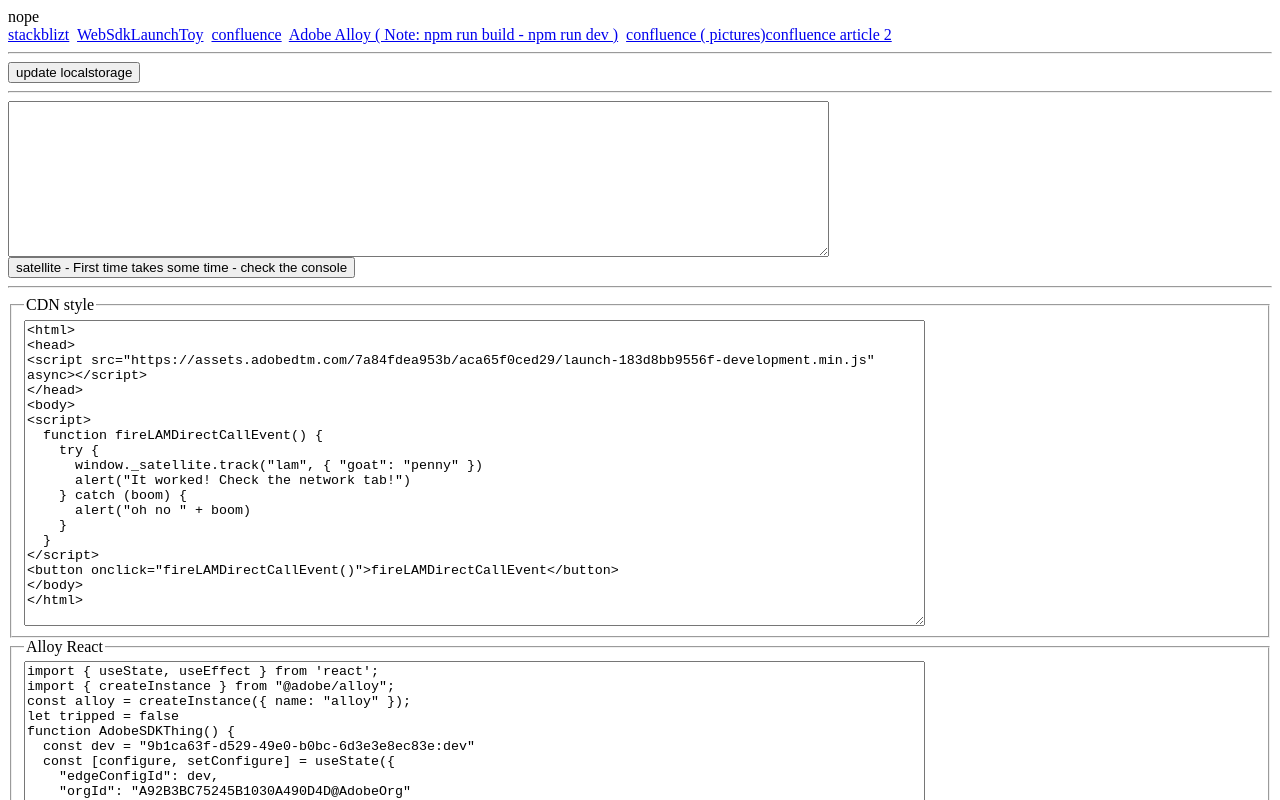
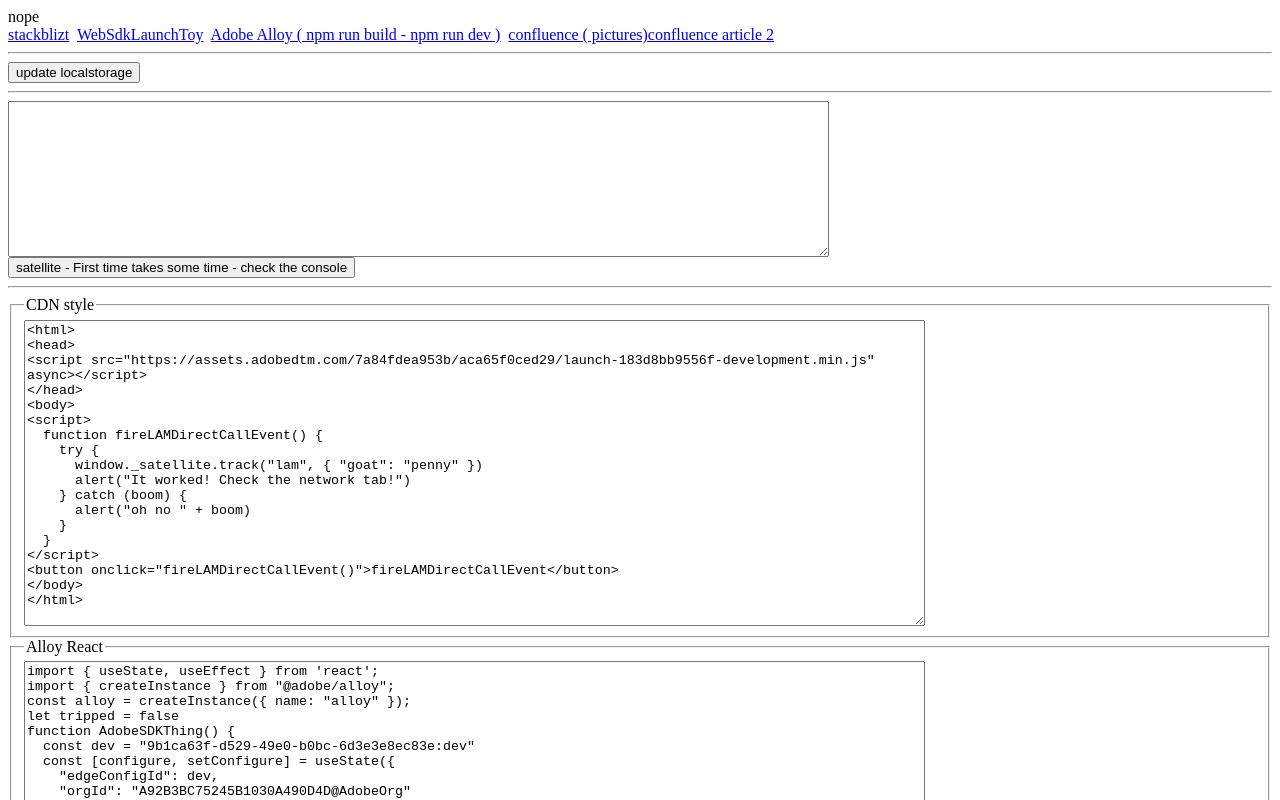
Before and after one commit to mulefish/WebSdkLaunchToy, a React (Create React App) app: page / in a window 1280 px wide. Shown: the top 800 px of the page. Built offline with nearby package versions, Linux system fonts and the light colour scheme.

Commit message:
1 file modified

```diff
--- a/src/links.jsx
+++ b/src/links.jsx
@@ -3,26 +3,35 @@ import * as React from 'react';
 function Links() {
   return (
     <span>
-      <a href="https://stackblitz.com/edit/stackblitz-starters-f3pua2?file=README.md,src%2Flinks.jsx,src%2FApp.js">
+      <a
+        target="_blank"
+        href="https://stackblitz.com/edit/stackblitz-starters-f3pua2?file=README.md,src%2Flinks.jsx,src%2FApp.js"
+      >
         stackblizt
       </a>
       &nbsp;{' '}
-      <a href="https://github.com/mulefish/WebSdkLaunchToy" target="_blank">
+      <a
+        target="_blank"
+        href="https://github.com/mulefish/WebSdkLaunchToy"
+        target="_blank"
+      >
         WebSdkLaunchToy
       </a>
       &nbsp;{' '}
-      <a href="https://lululemon.atlassian.net/wiki/spaces/DCP/pages/3235746045/Understand+Document+how+Adobe+Edge+Works+-+DATASE+394">
-        confluence
+      <a target="_blank" href="https://github.com/adobe/alloy">
+        Adobe Alloy ( npm run build - npm run dev )
       </a>
       &nbsp;{' '}
-      <a href="https://github.com/adobe/alloy">
-        Adobe Alloy ( Note: npm run build - npm run dev )
-      </a>
-      &nbsp;{' '}
-      <a href="https://lululemon.atlassian.net/wiki/spaces/DCP/pages/3248884892/Setup+Mechanism+to+Read+LAM+and+send+to+WebSDK+in+Launch+-+DATASE-379+and+426">
+      <a
+        target="_blank"
+        href="https://lululemon.atlassian.net/wiki/spaces/DCP/pages/3248884892/Setup+Mechanism+to+Read+LAM+and+send+to+WebSDK+in+Launch+-+DATASE-379+and+426"
+      >
         confluence ( pictures)
       </a>
-      <a href="https://lululemon.atlassian.net/wiki/spaces/DCP/pages/3235746045/Understand+Document+how+Adobe+Edge+Works+-+DATASE+394">
+      <a
+        target="_blank"
+        href="https://lululemon.atlassian.net/wiki/spaces/DCP/pages/3235746045/Understand+Document+how+Adobe+Edge+Works+-+DATASE+394"
+      >
         confluence article 2
       </a>
     </span>
```
